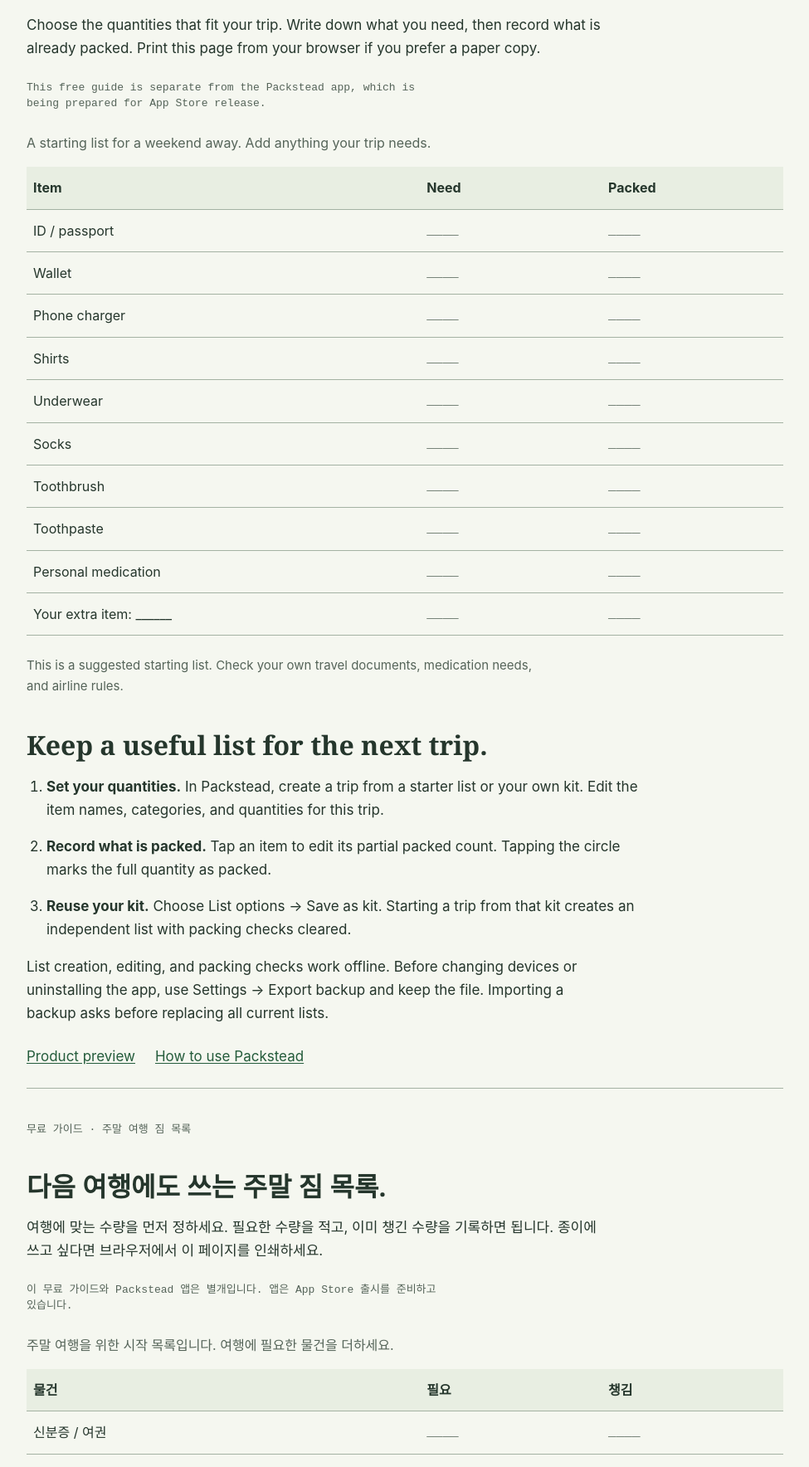
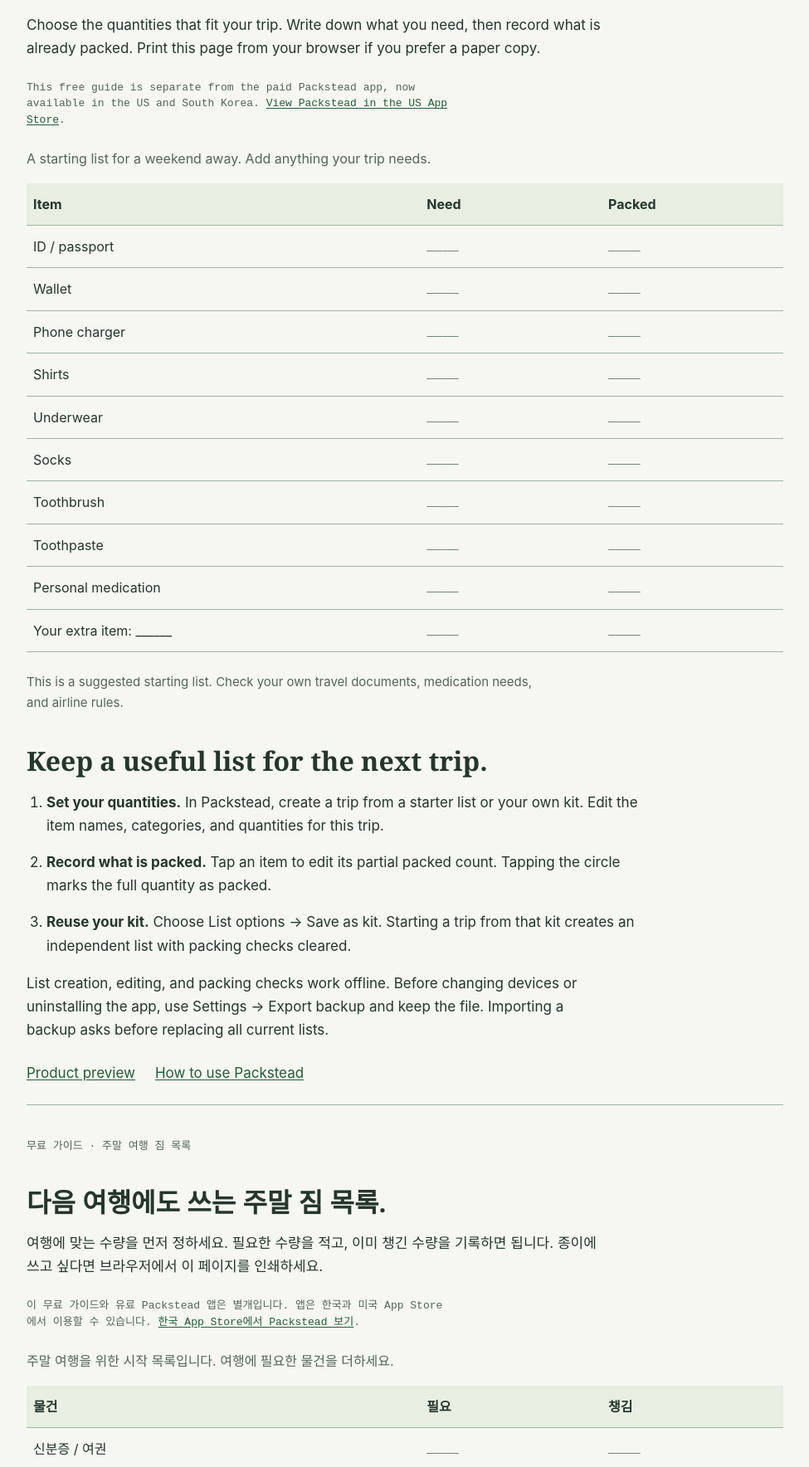
Before and after one commit to ppupy1209/packstead-support, a plain HTML site: page weekend-guide.html in a window 1280 px wide. Shown: the part 382-2150 px from the top of the page at 83% size, without its empty margins (152-1127 px from the left). Drawn offline with Linux system fonts and the light colour scheme.

Commit message:
Publish verified App Store availability and download links

```diff
--- a/weekend-guide.html
+++ b/weekend-guide.html
@@ -28,7 +28,7 @@
       <p class="status">Free guide · Weekend packing</p>
       <h1 id="english-title">A weekend list you can use again.</h1>
       <p>Choose the quantities that fit your trip. Write down what you need, then record what is already packed. Print this page from your browser if you prefer a paper copy.</p>
-      <p class="status release-status">This free guide is separate from the Packstead app, which is being prepared for App Store release.</p>
+      <p class="status release-status">This free guide is separate from the paid Packstead app, now available in the US and South Korea. <a href="https://apps.apple.com/us/app/id6808935119">View Packstead in the US App Store</a>.</p>
 
       <table class="packing-table">
         <caption>A starting list for a weekend away. Add anything your trip needs.</caption>
@@ -66,7 +66,7 @@
       <p class="status">무료 가이드 · 주말 여행 짐 목록</p>
       <h2 id="korean-title">다음 여행에도 쓰는 주말 짐 목록.</h2>
       <p>여행에 맞는 수량을 먼저 정하세요. 필요한 수량을 적고, 이미 챙긴 수량을 기록하면 됩니다. 종이에 쓰고 싶다면 브라우저에서 이 페이지를 인쇄하세요.</p>
-      <p class="status release-status">이 무료 가이드와 Packstead 앱은 별개입니다. 앱은 App Store 출시를 준비하고 있습니다.</p>
+      <p class="status release-status">이 무료 가이드와 유료 Packstead 앱은 별개입니다. 앱은 한국과 미국 App Store에서 이용할 수 있습니다. <a href="https://apps.apple.com/kr/app/id6808935119">한국 App Store에서 Packstead 보기</a>.</p>
 
       <table class="packing-table">
         <caption>주말 여행을 위한 시작 목록입니다. 여행에 필요한 물건을 더하세요.</caption>
```
Also changed, not shown: index.html (+2 -2 lines).
